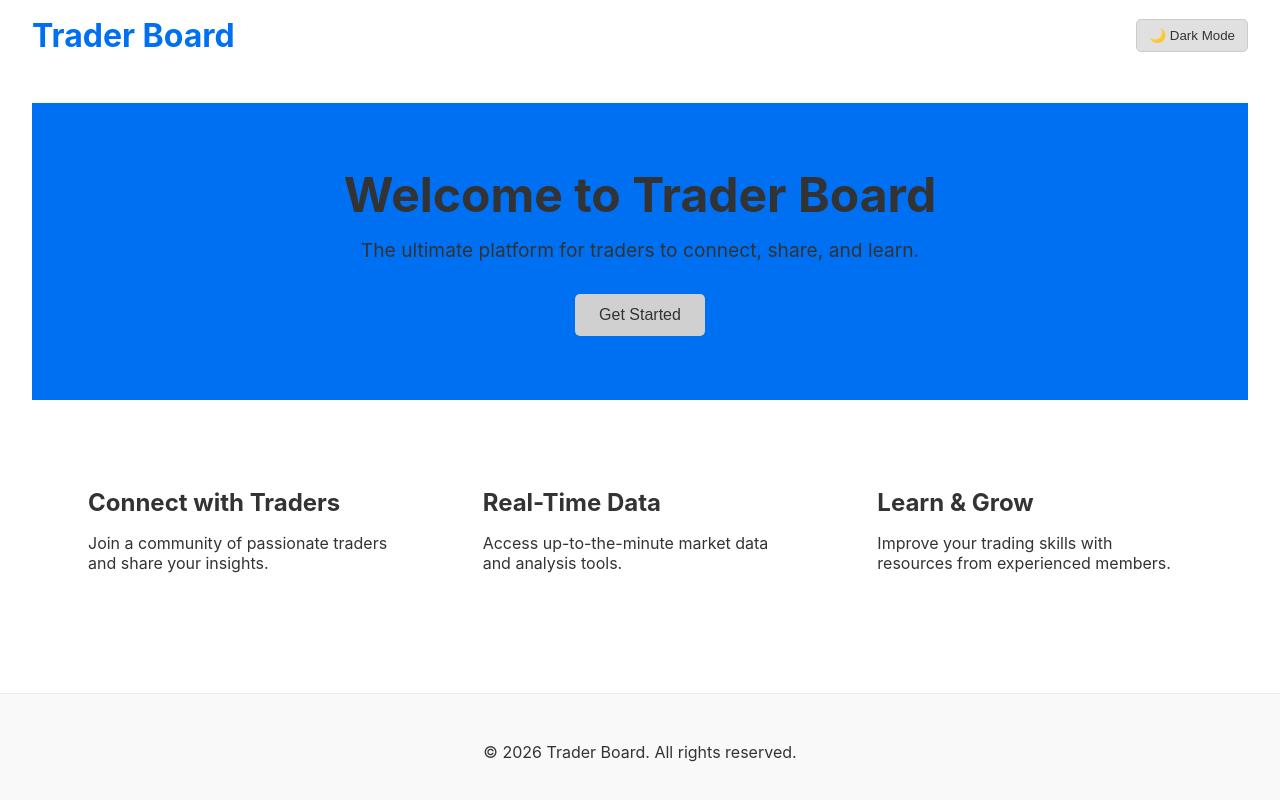
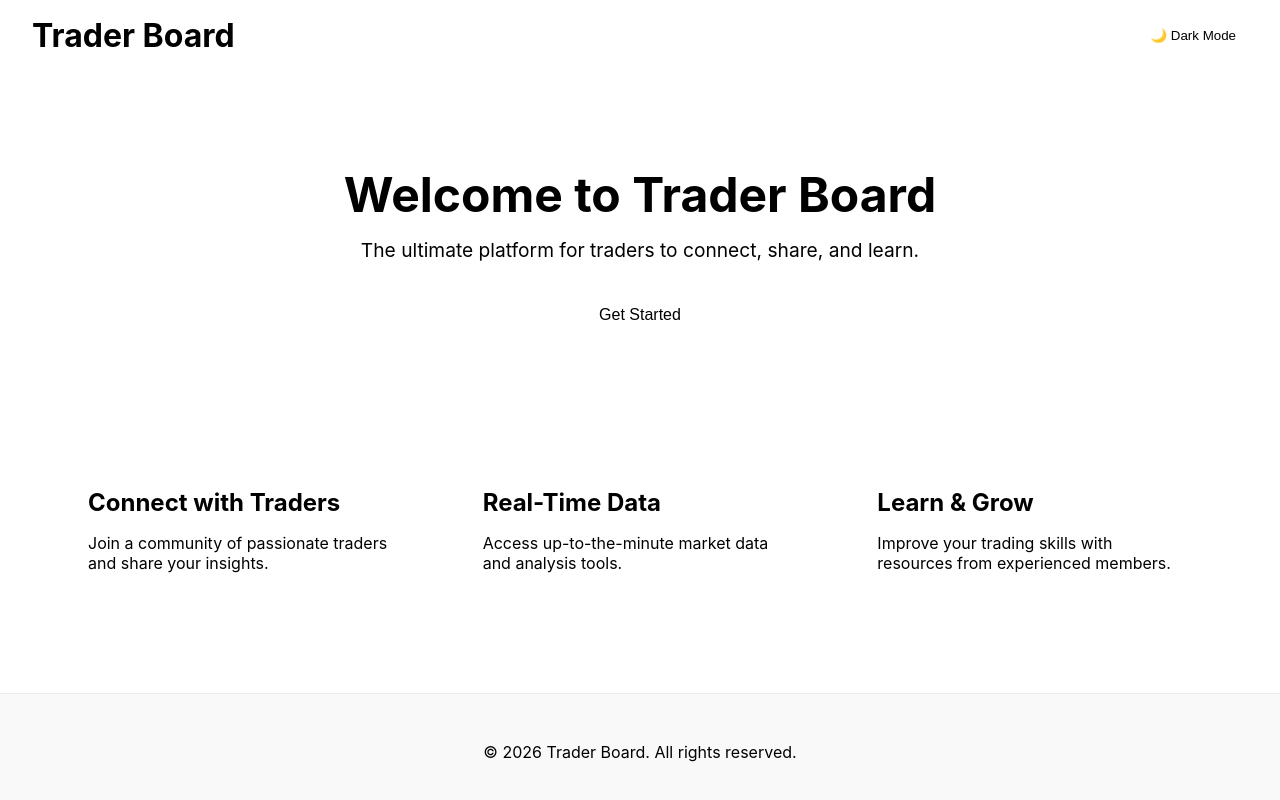
Before and after one commit to xenirio/trader-board, a Next.js app: page / in a window 1280 px wide. Shown: the top 800 px of the page. Built offline with nearby package versions, Linux system fonts and the light colour scheme.

Commit message:
fix: Adjust themes.module.css to correctly apply global styles

```diff
--- a/app/styles/themes.module.css
+++ b/app/styles/themes.module.css
@@ -1,6 +1,6 @@
 
 /* app/styles/themes.module.css */
-:global(.theme-light) {
+body.theme-light {
   --background-color: #ffffff;
   --text-color: #333333;
   --primary-color: #0070f3;
@@ -11,7 +11,7 @@
   --button-border-color: #cccccc;
 }
 
-:global(.theme-dark) {
+body.theme-dark {
   --background-color: #1a1a1a;
   --text-color: #f0f0f0;
   --primary-color: #90caf9;
```
